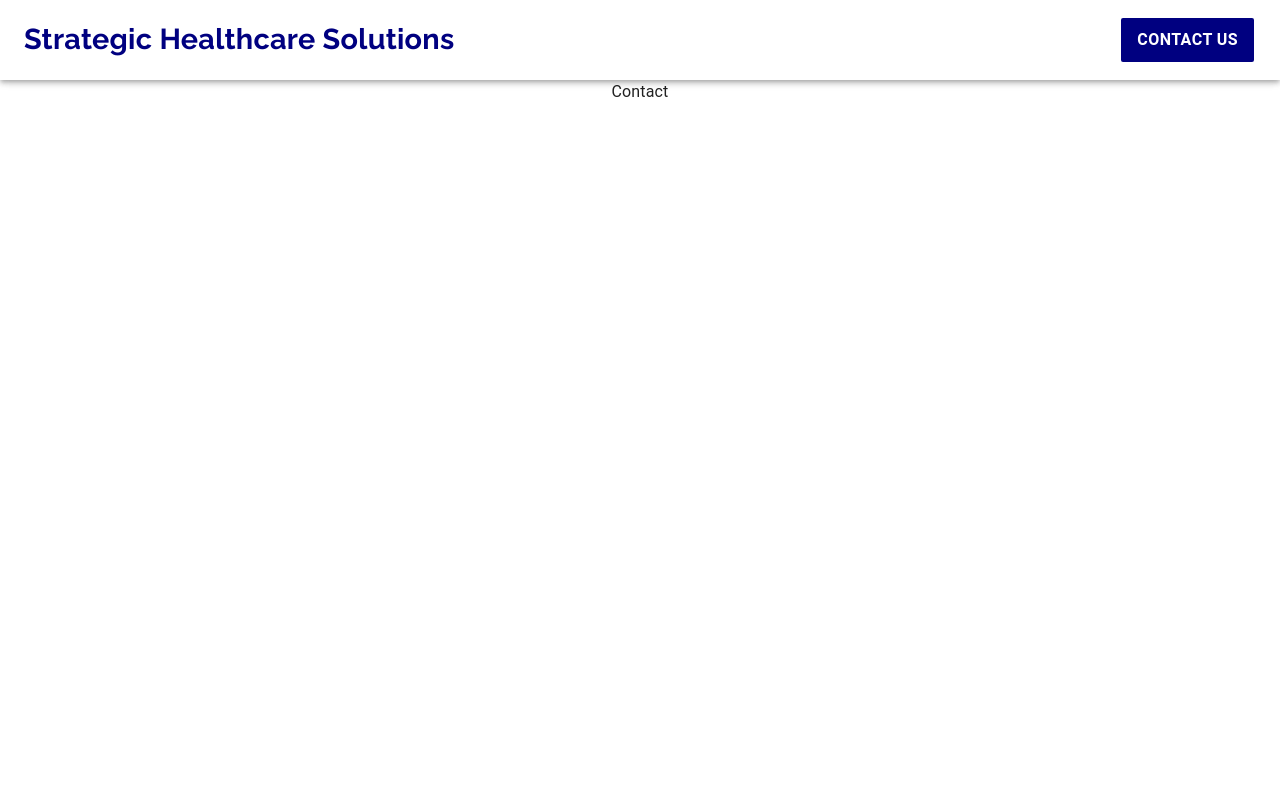
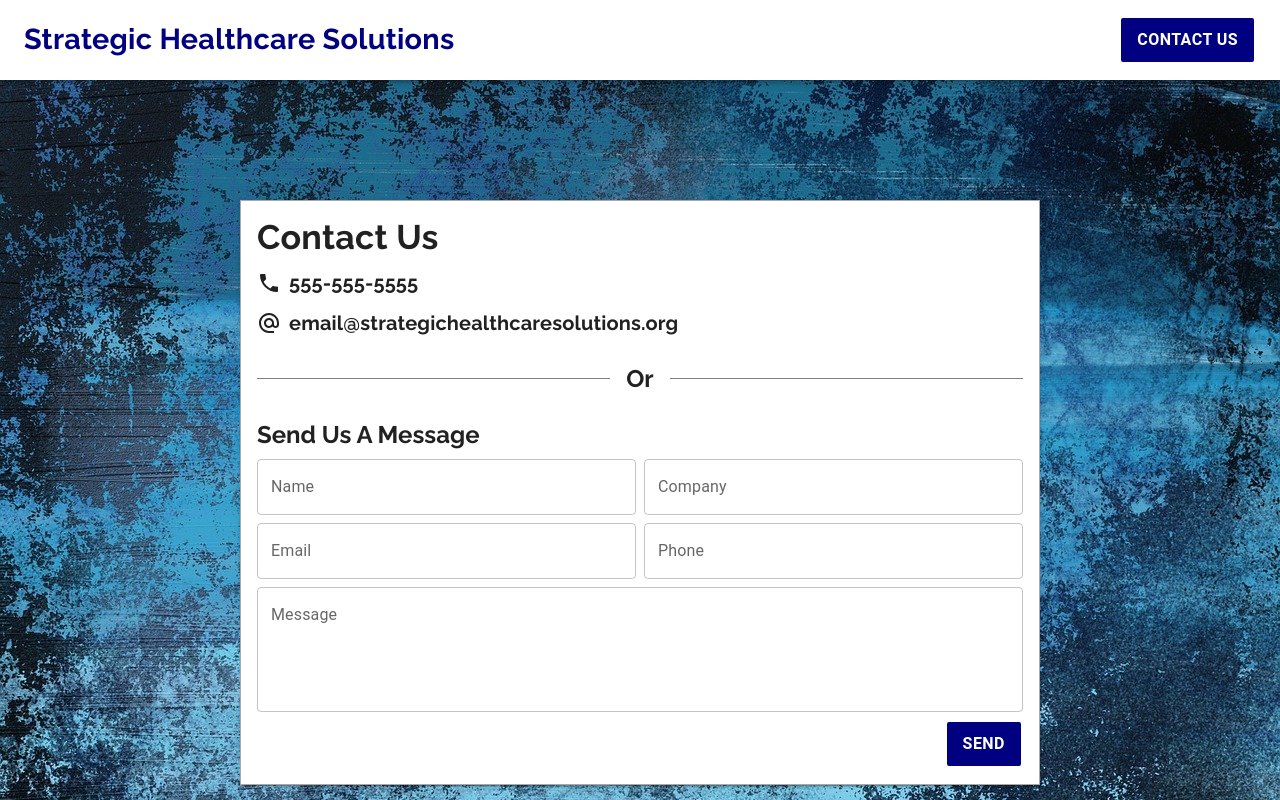
Before and after one commit to SethWelch/shs, a React (Vite) app: page /contact in a window 1280 px wide. Built offline with nearby package versions, Linux system fonts and the light colour scheme.

Commit message:
Adding contact page

```diff
--- a/src/DrawerAppBar.tsx
+++ b/src/DrawerAppBar.tsx
@@ -1,12 +1,6 @@
-import {
-  AppBar,
-  Box,
-  Button,
-  CssBaseline,
-  Toolbar,
-  Typography,
-} from "@mui/material";
+import { AppBar, Box, CssBaseline, Toolbar, Typography } from "@mui/material";
 import { Link } from "react-router-dom";
+import Button from "./components/Button";
 
 type Props = {
   title?: string;
@@ -44,19 +38,7 @@ export default function DrawerAppBar({ title = "" }: Props) {
           </Link>
 
           <Link to="/contact">
-            <Button
-              sx={{
-                backgroundColor: "navy",
-                border: "2px solid white",
-                borderRadius: "4px",
-                padding: "8px 16px",
-                color: "white",
-                fontSize: "1rem",
-                fontWeight: "bold",
-              }}
-            >
-              Contact Us
-            </Button>
+            <Button>Contact Us</Button>
           </Link>
         </Toolbar>
       </AppBar>
--- /dev/null
+++ b/src/components/Button.tsx
@@ -0,0 +1,33 @@
+import { Button as MuiButton } from "@mui/material";
+
+type ButtonProps = {
+  onClick?: () => void;
+  sx?: object;
+  children: React.ReactNode;
+};
+
+function Button({ onClick, sx, children }: ButtonProps) {
+  return (
+    <MuiButton
+      sx={{
+        backgroundColor: "navy",
+        border: "2px solid white",
+        borderRadius: "4px",
+        padding: "8px 16px",
+        color: "white",
+        fontSize: "1rem",
+        fontWeight: "bold",
+        "&:hover": {
+          backgroundColor: "rgba(0, 0, 128, 0.8)",
+          color: "white",
+        },
+        ...sx,
+      }}
+      onClick={onClick}
+    >
+      {children}
+    </MuiButton>
+  );
+}
+
+export default Button;
--- a/src/pages/Contact.tsx
+++ b/src/pages/Contact.tsx
@@ -1,5 +1,150 @@
+import { Box, Grid, TextField, Typography } from "@mui/material";
+import abstract from "../assets/images/abstract2.jpg";
+
+import PhoneIcon from "@mui/icons-material/Phone";
+import AlternateEmailIcon from "@mui/icons-material/AlternateEmail";
+import Button from "../components/Button";
+
 function Contact() {
-  return <div>Contact</div>;
+  return (
+    <Box
+      sx={{
+        display: "flex",
+        flexDirection: "column",
+        alignItems: "center",
+        backgroundColor: "bisque",
+        height: "calc(100vh - 80px)",
+        backgroundImage: `url(${abstract})`,
+        backgroundSize: "cover",
+      }}
+    >
+      <Grid
+        container
+        sx={{
+          border: "1px solid darkgrey",
+          background: "white",
+          boxShadow: 2,
+          padding: 2,
+          maxWidth: 800,
+          position: "absolute",
+          top: { xs: "10%", sm: "25%" },
+        }}
+        gap={1}
+      >
+        <Typography
+          variant="h4"
+          sx={{
+            fontFamily: "Raleway",
+            fontWeight: "bold",
+            width: "100%",
+            textAlign: "left",
+          }}
+        >
+          Contact Us
+        </Typography>
+
+        <Box>
+          <Box sx={{ display: "flex", alignItems: "center", gap: 1, mb: 1 }}>
+            <PhoneIcon />
+            <Typography
+              variant="h6"
+              sx={{
+                fontFamily: "Raleway",
+                fontWeight: "bold",
+                width: "100%",
+                textAlign: "left",
+              }}
+            >
+              555-555-5555
+            </Typography>
+          </Box>
+
+          <Box sx={{ display: "flex", alignItems: "center", gap: 1 }}>
+            <AlternateEmailIcon />
+            <Typography
+              variant="h6"
+              sx={{
+                fontFamily: "Raleway",
+                fontWeight: "bold",
+                width: "100%",
+                textAlign: "left",
+              }}
+            >
+              email@strategichealthcaresolutions.org
+            </Typography>
+          </Box>
+        </Box>
+
+        <Box sx={{ width: "100%", display: "flex", my: 2 }}>
+          <Box
+            sx={{
+              borderBottom: "1px solid grey",
+              width: "100%",
+              height: "50%",
+            }}
+          />
+          <Typography
+            variant="h5"
+            sx={{ fontFamily: "Raleway", fontWeight: "bold", px: 2 }}
+          >
+            Or
+          </Typography>
+          <Box
+            sx={{
+              borderBottom: "1px solid grey",
+              width: "100%",
+              height: "50%",
+            }}
+          />
+        </Box>
+
+        <Typography
+          variant="h5"
+          sx={{ fontFamily: "Raleway", fontWeight: "bold" }}
+        >
+          Send Us A Message
+        </Typography>
+        <Grid
+          container
+          item
+          xs={12}
+          gap={1}
+          sx={{ flexDirection: { xs: "column", sm: "row" } }}
+        >
+          <Grid item xs>
+            <TextField label="Name" sx={{ width: "100%" }} />
+          </Grid>
+          <Grid item xs>
+            <TextField label="Company" sx={{ width: "100%" }} />
+          </Grid>
+        </Grid>
+        <Grid
+          container
+          item
+          xs={12}
+          gap={1}
+          sx={{ flexDirection: { xs: "column", sm: "row" } }}
+        >
+          <Grid item xs>
+            <TextField label="Email" sx={{ width: "100%" }} />
+          </Grid>
+          <Grid item xs>
+            <TextField label="Phone" sx={{ width: "100%" }} />
+          </Grid>
+        </Grid>
+        <Grid item xs={12}>
+          <TextField
+            label="Message"
+            sx={{ width: "100%" }}
+            minRows={4}
+            maxRows={4}
+            multiline
+          />
+        </Grid>
+        <Button sx={{ ml: "auto" }}>Send</Button>
+      </Grid>
+    </Box>
+  );
 }
 
 export default Contact;
```
Also changed, not shown: src/assets/images/abstract2.jpg (added), 1 other file (tests, documents, lock files or other folders).
